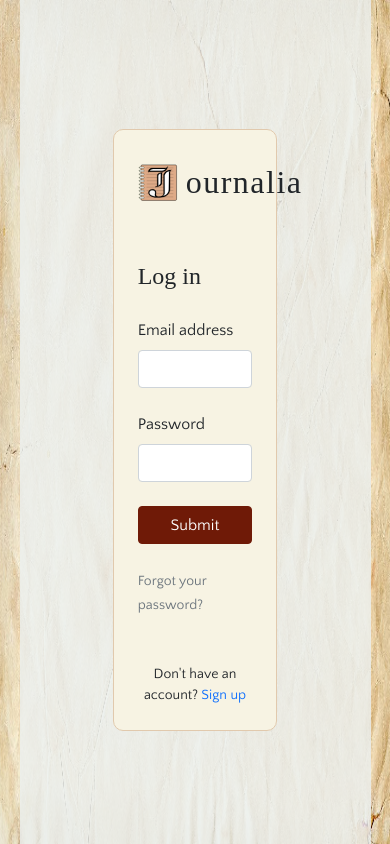
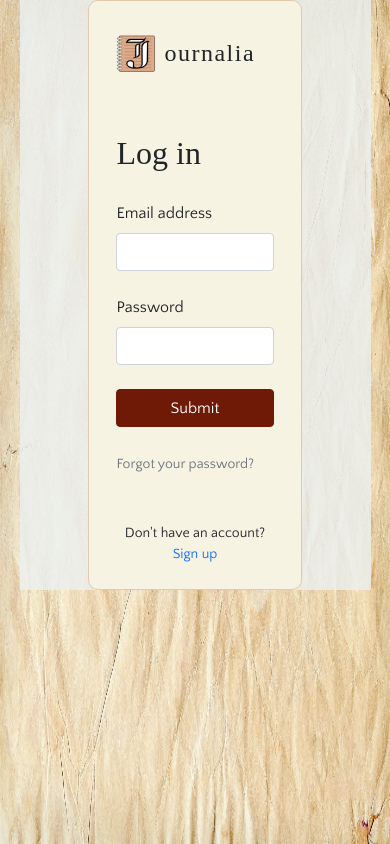
Before and after one commit to keegangood/journalia, a React (Create React App) app in the folder journalia_frontend/: page /login in a window 390 px wide. Built offline with nearby package versions, Linux system fonts and the light colour scheme; a web font is replaced by a local one.

Commit message:
changed font sizes

```diff
--- a/journalia_frontend/src/components/pages/UserAuth/scss/UserAuth.scss
+++ b/journalia_frontend/src/components/pages/UserAuth/scss/UserAuth.scss
@@ -2,6 +2,8 @@
 @use '../../../../scss/journalia-variables.scss' as *;
 
 #user-auth-page {
+
+
     .logo-sm {
         svg {
             margin: 0.5rem;
@@ -10,7 +12,7 @@
 
     #user-auth-header {
         @include flex($align-items: center);
-        font-size: 2rem;
+        font-size: 1.5rem;
         font-family: $secondary-font;
     }
 
@@ -19,7 +21,7 @@
     }
 
     .user-auth-action-title {
-        font-size: 1.5rem;
+        font-size: 2rem;
         font-family: $secondary-font;
     }
 
@@ -28,13 +30,13 @@
         background-color: $old-lace;
 
         border: 1px solid $lighter-copper;
-
-        margin-top: 1rem;
-
-        width: 50%;
     }
 
     #signup-link {
         font-family: $primary-font;
     }
+
+    @media screen and (max-width: 576px) {
+        height: 80%;
+    }
 }
```
